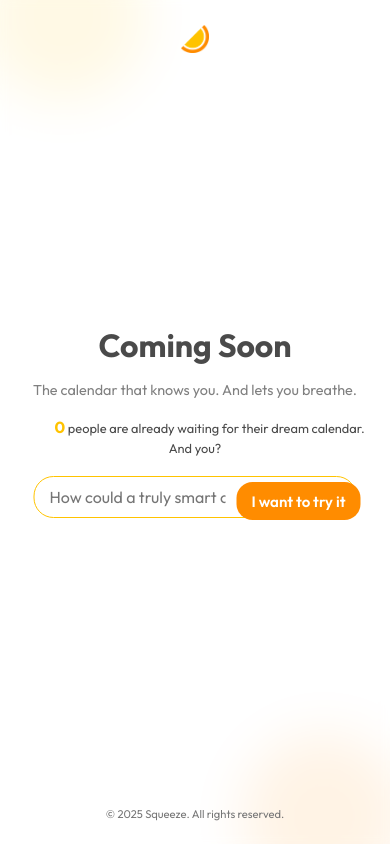
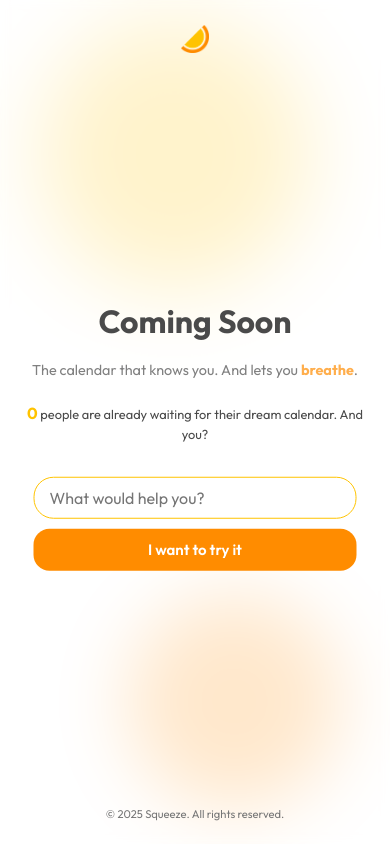
Before and after one commit to sarooo17/Squeeze, a website: page index.html in a window 390 px wide. Drawn offline with nearby package versions, Linux system fonts and the light colour scheme; no server answers.

Commit message:
fix: Aggiungere configurazione CORS per il server e migliorare la gestione dei placeholder nel form

```diff
--- a/assets/css/style.css
+++ b/assets/css/style.css
@@ -81,7 +81,7 @@ body {
   max-width: 1200px;
   margin: 0 auto;
   padding: 20px;
-  height: 100%; /* MODIFICATO: Container occupa il 100% dell'altezza del body */
+  height: 100%;
   display: flex;
   flex-direction: column;
   justify-content: space-between; /* Questo distribuirà lo spazio */
@@ -92,8 +92,6 @@ body {
 
 /* Logo */
 .logo {
-  /* margin-top: 20px; // Rimosso per dare più controllo a flexbox */
-  /* margin-bottom: 40px; // Rimosso per dare più controllo a flexbox */
   padding-top: 20px; /* Aggiunto padding per spazio sopra */
 }
 
@@ -120,7 +118,7 @@ h1 {
   font-size: 4rem;
   font-weight: 700;
   color: #4a4a4a;
-  margin-bottom: 20px; /* Ridotto margine */
+  margin-bottom: 25px; /* Aumentato leggermente */
 }
 
 /* Slogan */
@@ -130,7 +128,7 @@ h1 {
   display: flex;
   align-items: center;
   justify-content: center;
-  margin-bottom: 20px; /* Ridotto margine */
+  margin-bottom: 25px; /* Aumentato leggermente */
 }
 
 .slogan {
@@ -142,7 +140,7 @@ h1 {
 
 /* Counter */
 .counter-container {
-  margin-bottom: 25px; /* Ridotto margine */
+  margin-bottom: 30px; /* Aumentato leggermente */
 }
 
 .counter-text {
@@ -150,12 +148,17 @@ h1 {
   line-height: 1.5;
 }
 
+.highlight {
+  color: #ff8c00;
+  font-weight: 700;
+}
+
 .highlight-counter {
   color: #ffc300;
   font-weight: 700;
   font-size: 1.5rem;
   display: inline-block;
-  min-width: 55px;
+  min-width: auto;
   text-align: right;
 }
 
@@ -176,7 +179,7 @@ h1 {
 }
 
 .form-with-inline-button input#email-input {
-    padding-right: 140px;
+    padding-right: auto;
 }
 
 .form-with-inline-button button[type="submit"] {
@@ -239,21 +242,20 @@ button:hover {
 
 /* Footer */
 .footer {
-  /* padding: 20px; // Rimosso per dare più controllo a flexbox */
-  padding-bottom: 15px; /* Aggiunto padding per spazio sotto */
+  padding-bottom: 15px;
   text-align: center;
   font-size: 0.875rem;
   color: #777;
-  width: 100%; /* Assicura che occupi la larghezza */
+  width: 100%;
 }
 
 /* NUOVI STILI PER IL FLUSSO DEL FORM */
 .form-flow-container {
   width: 100%;
   max-width: 700px;
-  margin: 0 auto 15px auto; /* Ridotto margine inferiore */
+  margin: 0 auto 20px auto; /* Aumentato leggermente il margine inferiore */
   position: relative;
-  min-height: 70px; /* Ridotta altezza minima */
+  min-height: 70px;
   display: flex;
   align-items: center;
   justify-content: center;
@@ -280,8 +282,8 @@ button:hover {
   transition: opacity 0.4s ease-in-out, visibility 0s linear 0s;
 }
 
-.feedback-message, /* Già definito sopra, assicurati che sia consistente */
-.thank-you-message { /* Già definito sopra, assicurati che sia consistente */
+.feedback-message,
+.thank-you-message {
   font-size: 1.25rem;
   text-align: center;
   width: 100%;
@@ -301,69 +303,79 @@ button:hover {
 /* Responsive styles */
 @media (max-width: 767px) {
   .container {
-    padding: 15px 10px; /* Ridotto padding orizzontale */
+    padding: 15px 10px;
   }
 
   .content {
-    padding: 5px 10px; /* Ridotto padding */
+    padding: 5px 10px;
   }
 
   h1 {
-    font-size: 2.8rem; /* Ridotto */
-    margin-bottom: 15px;
+    font-size: 2.8rem;
+    margin-bottom: 20px; /* Aumentato */
   }
 
   .slogan {
-    font-size: 1.15rem; /* Ridotto */
+    font-size: 1.15rem;
     line-height: 1.3;
   }
 
   .slogan-container {
     min-height: 35px;
-    margin-bottom: 15px;
+    margin-bottom: 20px; /* Aumentato */
   }
 
   .counter-text {
-    font-size: 0.9rem; /* Ridotto */
+    font-size: 0.9rem;
   }
 
   .highlight-counter {
-    font-size: 1.15rem; /* Ridotto */
+    font-size: 1.15rem;
   }
 
   .counter-container {
-    margin-bottom: 20px;
+    margin-bottom: 25px; /* Aumentato */
   }
 
   .form-flow-container {
     min-height: 60px;
-    margin-bottom: 10px;
+    margin-bottom: 15px; /* Aumentato */
     max-width: 98%;
+  }
+
+  .form-with-inline-button {
+    flex-direction: column;
+    position: static;
   }
 
   .form-with-inline-button input[type="text"],
   .form-with-inline-button input[type="email"] {
-    padding-right: 130px;
-    font-size: 16px; /* MODIFICATO: Assicura almeno 16px */
-  }
-
-  .form-with-inline-button input#email-input {
-    padding-right: 110px;
+    padding-right: 20px;
+    font-size: 16px;
+    width: 100%;
+    margin-bottom: 12px; /* Aumentato spazio sotto l'input */
   }
 
   .form-with-inline-button button[type="submit"] {
-    padding: 7px 12px;
-    font-size: 15px; /* Leggermente più piccolo per il bottone se necessario, ma l'input è la chiave */
+    position: static;
+    transform: none;
+    width: 100%;
+    height: auto;
+    padding: 12px 20px;
+    font-size: 15px;
+    white-space: normal;
+    line-height: 1.5;
   }
 
-  input { /* Regola generale per input, assicurati che sia almeno 16px */
+  input {
+    /* Rimosso margin-top: 16px; dalla regola generale input, gestito da margin-bottom in .form-with-inline-button */
     padding: 10px 15px;
-    font-size: 16px; /* MODIFICATO: Assicura almeno 16px */
+    font-size: 16px;
   }
 
   button {
     padding: 10px 20px;
-    font-size: 15px; /* Leggermente più piccolo per il bottone se necessario */
+    font-size: 15px;
   }
 
   .feedback-message,
@@ -384,12 +396,31 @@ button:hover {
     padding-bottom: 10px;
     font-size: 0.75rem;
   }
+
+  /* Modifiche ai Blob per mobile */
+  .blob-yellow {
+    width: 350px; /* Ridotto */
+    height: 350px; /* Ridotto */
+    top: -10%; /* Posizione in percentuale */
+    left: -20%; /* Posizione in percentuale */
+    filter: blur(60px);
+    animation-duration: 18s;
+  }
+
+  .blob-orange {
+    width: 300px; /* Ridotto */
+    height: 300px; /* Ridotto */
+    bottom: -10%; /* Posizione in percentuale */
+    right: -20%; /* Posizione in percentuale */
+    filter: blur(50px);
+    animation-duration: 15s;
+  }
 }
 
 @media (max-width: 480px) {
   h1 {
     font-size: 2rem;
-    margin-bottom: 10px;
+    margin-bottom: 15px; /* Aumentato */
   }
 
   .slogan {
@@ -398,37 +429,34 @@ button:hover {
   }
    .slogan-container {
     min-height: 30px;
-    margin-bottom: 10px;
+    margin-bottom: 15px; /* Aumentato */
   }
 
   .counter-text {
     font-size: 0.8rem;
+    margin-bottom: 32px;
   }
 
   .highlight-counter {
     font-size: 1rem;
-    min-width: 40px;
+    min-width: auto;
   }
    .counter-container {
-    margin-bottom: 15px;
+    margin-bottom: 20px; /* Aumentato */
   }
 
   .form-flow-container {
     min-height: 55px;
-  }
-
-  .form-with-inline-button {
-    flex-direction: column;
-    position: static;
+    margin-bottom: 12px; /* Aumentato */
   }
 
   .form-with-inline-button input[type="text"],
   .form-with-inline-button input[type="email"] {
-    font-size: 16px; /* MODIFICATO: Assicura almeno 16px */
-    margin-bottom: 8px;
+    font-size: 16px;
+    margin-bottom: 10px; /* Aumentato */
   }
   .form-with-inline-button button[type="submit"] {
-    font-size: 15px; /* Leggermente più piccolo per il bottone se necessario */
+    font-size: 15px;
     padding: 10px 15px;
   }
 
@@ -450,16 +478,25 @@ button:hover {
     font-size: 0.7rem;
   }
 
-  .blob-yellow, .blob-orange {
-    /* Potrebbe essere necessario nasconderli se lo spazio è troppo poco */
-    /* display: none; */
-    width: 150px;
-    height: 150px;
-    filter: blur(25px);
-    opacity: 0.1;
+  /* Modifiche ai Blob per mobile molto piccolo */
+  .blob-yellow {
+    width: 250px; /* Ulteriormente ridotto */
+    height: 250px; /* Ulteriormente ridotto */
+    top: -5%;
+    left: -15%;
+    filter: blur(40px);
+    opacity: 0.2; /* Leggermente più visibile se più piccoli */
+  }
+
+  .blob-orange {
+    width: 200px; /* Ulteriormente ridotto */
+    height: 200px; /* Ulteriormente ridotto */
+    bottom: -5%;
+    right: -15%;
+    filter: blur(35px);
+    opacity: 0.2; /* Leggermente più visibile se più piccoli */
   }
 }
-
 /* Esistente @media (min-width: 768px) - Assicurati che sia dopo le media query max-width se vuoi che sovrascriva */
 @media (min-width: 768px) {
   h1 {
--- a/assets/js/script.js
+++ b/assets/js/script.js
@@ -1,19 +1,17 @@
 document.addEventListener("DOMContentLoaded", () => {
-  const socket = io('https://squeeze.eu-north-1.elasticbeanstalk.com'); // MODIFICA QUI
+  const socket = io('https://squeeze.eu-north-1.elasticbeanstalk.com');
 
   const dynamicSlogan = document.getElementById("dynamic-slogan");
   const counterElement = document.getElementById("counter");
 
-  // Riferimenti agli step del form
   const formFlowContainer = document.getElementById("form-flow-container");
   const inputStep = document.getElementById("input-step");
   const feedbackStep = document.getElementById("feedback-step");
   const emailStep = document.getElementById("email-step");
   const thankyouStep = document.getElementById("thankyou-step");
 
-  // Riferimenti agli elementi interni
   const userForm = document.getElementById("user-form");
-  const userInputElement = document.getElementById("user-input");
+  const userInputElement = document.getElementById("user-input"); // Già presente
   const feedbackMessageElement = document.getElementById("feedback-message");
 
   const emailForm = document.getElementById("email-form");
@@ -41,6 +39,18 @@ document.addEventListener("DOMContentLoaded", () => {
   let currentSloganIndex = 0;
   let initialAnimationDone = false;
   let userSuggestion = "";
+
+  // Placeholder originali e per mobile
+  const originalPlaceholder = "How could a truly smart calendar help you?";
+  const mobilePlaceholder = "What would help you?"; // O un'altra versione breve
+
+  function setInputPlaceholder() {
+    if (window.innerWidth <= 767) { // Puoi usare 480 se vuoi il cambio solo su schermi molto piccoli
+      userInputElement.placeholder = mobilePlaceholder;
+    } else {
+      userInputElement.placeholder = originalPlaceholder;
+    }
+  }
 
   function getRandomMessage(messagesArray) {
     return messagesArray[Math.floor(Math.random() * messagesArray.length)];
@@ -150,7 +160,10 @@ document.addEventListener("DOMContentLoaded", () => {
     }
   });
 
-  // Imposta lo step iniziale
+  // Imposta lo step iniziale e il placeholder
+  setInputPlaceholder(); // Chiama la funzione per impostare il placeholder iniziale
+  window.addEventListener('resize', setInputPlaceholder); // Aggiorna il placeholder al resize
+
   setActiveStep(inputStep);
   counterElement.textContent = 0;
   socket.emit('getInitialCounter');
```
Also changed, not shown: server.js (+9 -1 lines), 1 other file.
